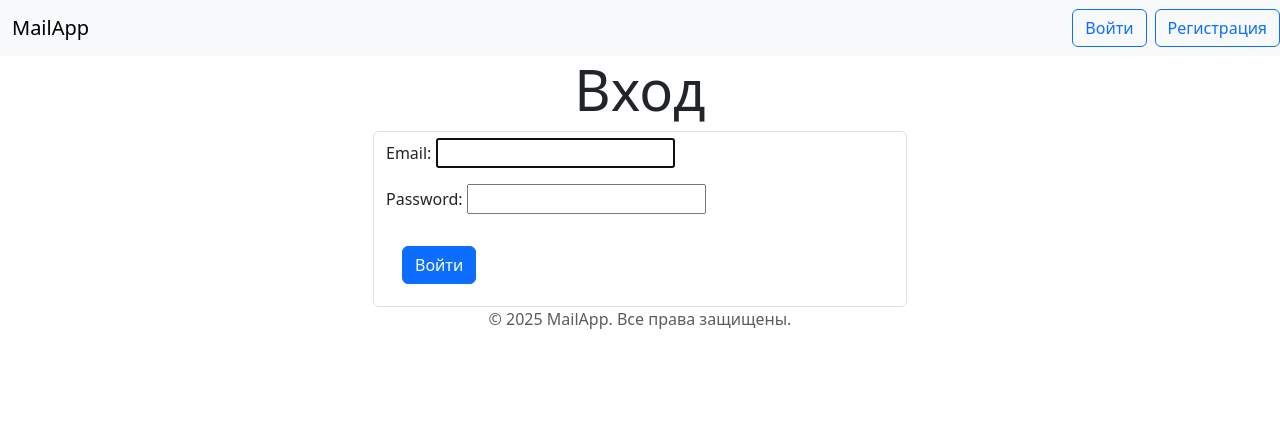
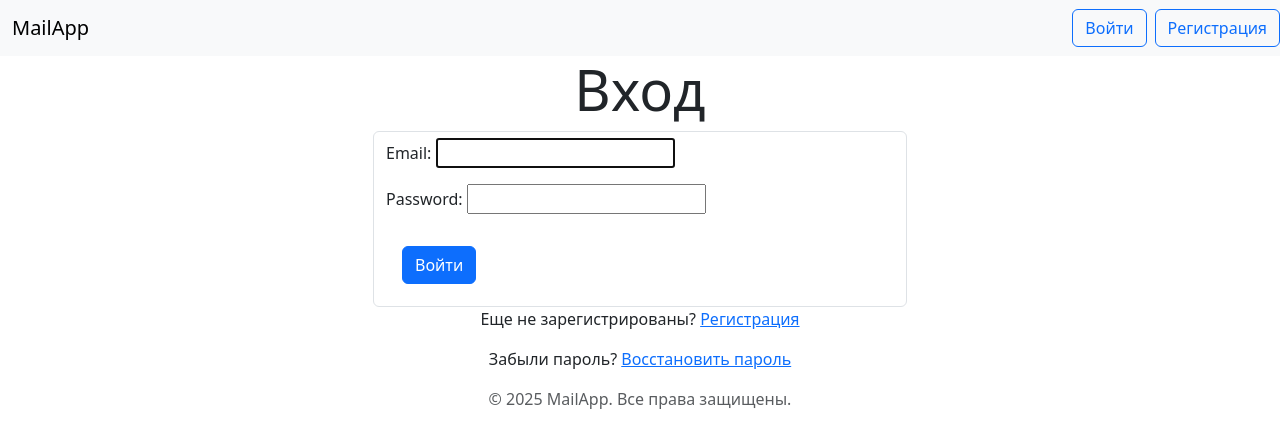
Before and after one commit to ArtemZhitkov/mailing_service, a Django app: page /users/login/ in a window 1280 px wide. Shown: the top 448 px of the page. Run offline with Django 5.2, Linux system fonts and the light colour scheme; some libraries are stand-ins or nearby versions.

Commit message:
добавлены ссылки восстановления пароля и регистрации

```diff
--- a/users/templates/users/login.html
+++ b/users/templates/users/login.html
@@ -12,7 +12,8 @@
                 {{ form.as_p }}
                 <button type="submit" class="btn btn-primary m-3">Войти</button>
             </form>
-
+            <p class="text-center">Еще не зарегистрированы? <a href="{% url 'users:register' %}">Регистрация</a></p>
+            <p class="text-center">Забыли пароль? <a href="{% url 'users:reset_password' %}">Восстановить пароль</a></p>
         </div>
     </div>
 </div>
```
